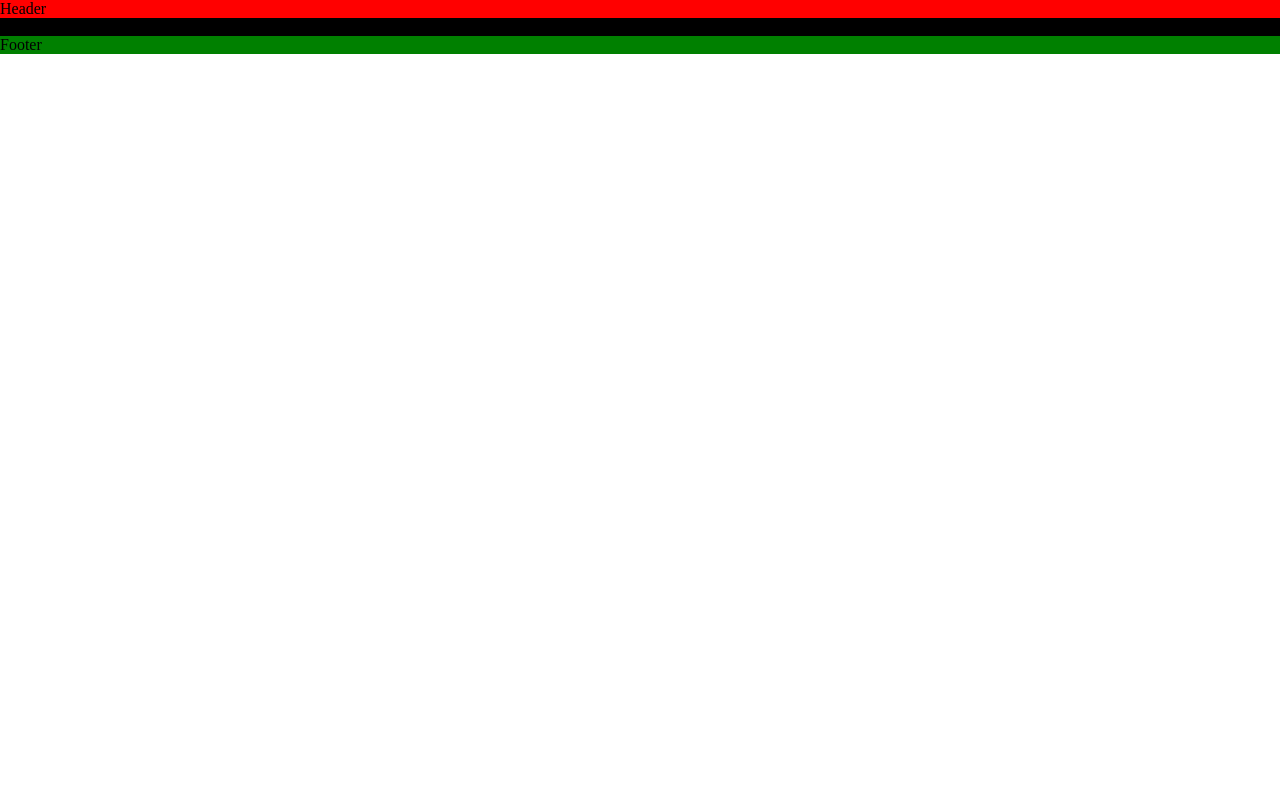
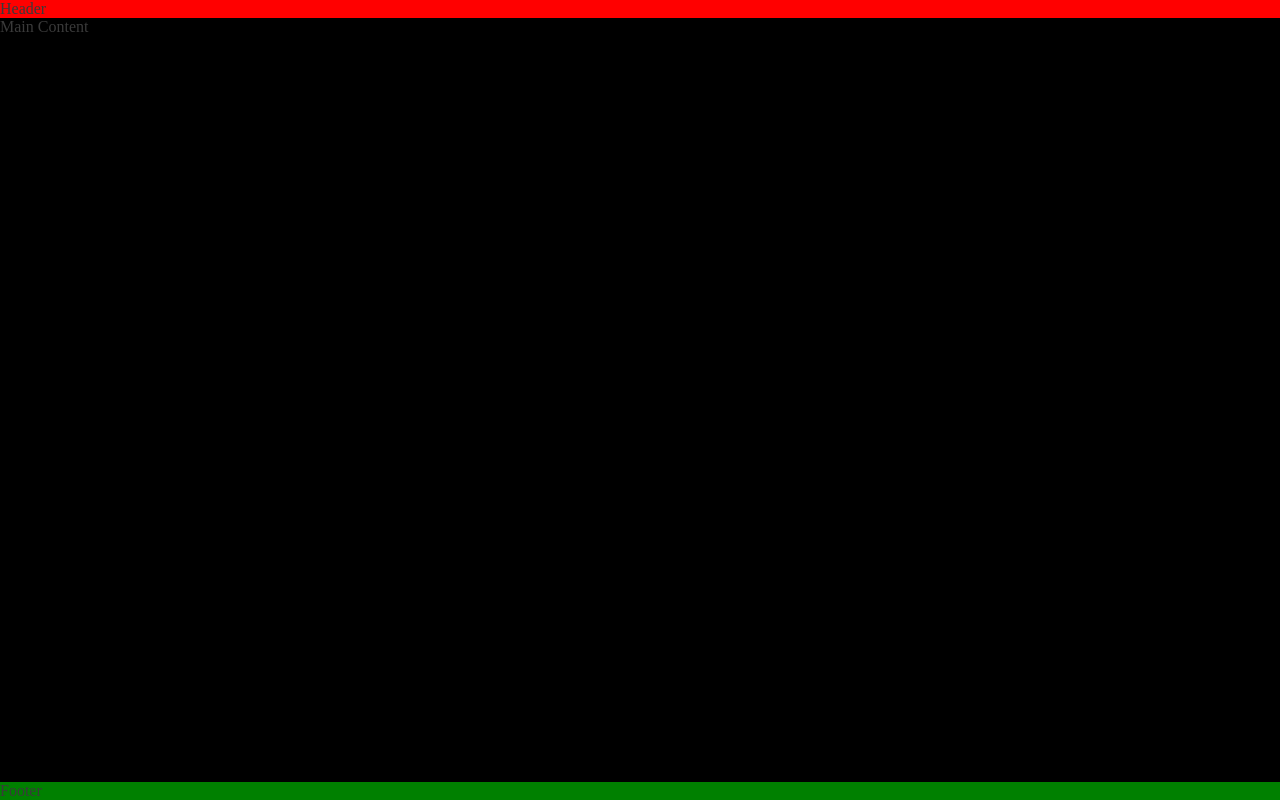
Before and after one commit to Adimserious/biafra-history-pp1, a plain HTML site: page index.html in a window 1280 px wide. Drawn offline with Linux system fonts and the light colour scheme.

Commit message:
Push footer down using flex styles

```diff
--- a/assets/css/style.css
+++ b/assets/css/style.css
@@ -3,6 +3,14 @@
     padding: 0;
     margin: 0;
     box-sizing: border-box;
+}
+/* General styles */
+body {
+    min-height: 100vh;
+    display: flex;
+    flex-direction: column;
+    /* Generic project styles */
+    color: #3a3a3a;
 }
 /* Header */
 header {
@@ -12,6 +20,8 @@ header {
 /* Main content */
 main {
     background-color: black;
+    /* Make main element take any surplus space to push footer down */
+    flex: 1 0 auto;
 }
 
 /* Footer */
```
